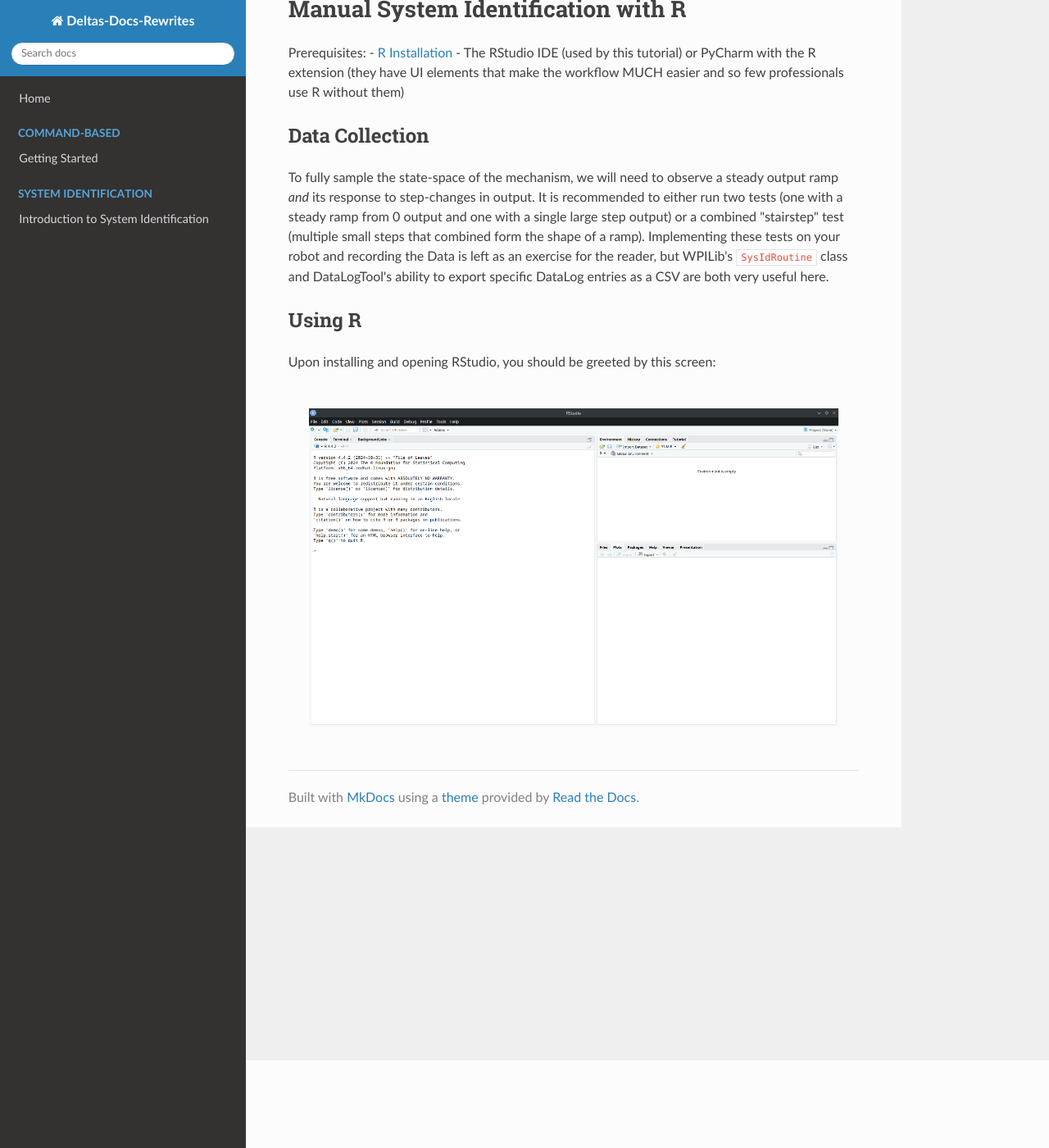
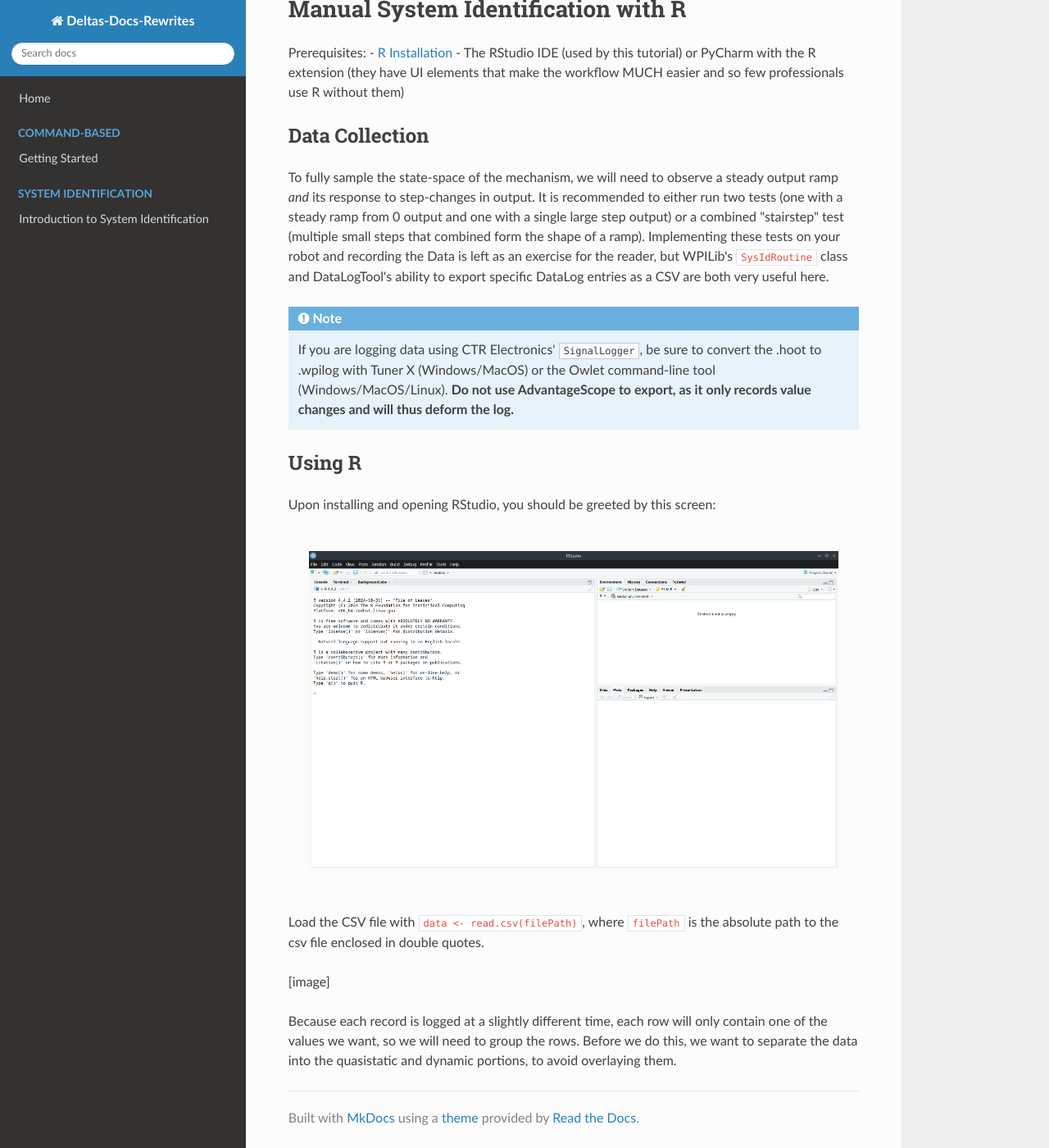
Before and after one commit to DeltaDizzy/deltas-docs-rewrites, an MkDocs documentation site: the page built from docs/system-id/system-id-r.md, in a window 1280 px wide and 1400 px high, scrolled down 107 px. Shown: the whole window at 82% size. Built offline with MkDocs 1.6.1, drawn with Linux system fonts in a browser that asks for light colours; nearby versions of some CDN libraries.

Commit message:
start on R

```diff
--- a/docs/system-id/system-id-r.md
+++ b/docs/system-id/system-id-r.md
@@ -8,8 +8,17 @@
 
 To fully sample the state-space of the mechanism, we will need to observe a steady output ramp *and* its response to step-changes in output. It is recommended to either run two tests (one with a steady ramp from 0 output and one with a single large step output) or a combined "stairstep" test (multiple small steps that combined form the shape of a ramp). Implementing these tests on your robot and recording the Data is left as an exercise for the reader, but WPILib's `SysIdRoutine` class and DataLogTool's ability to export specific DataLog entries as a CSV are both very useful here.
 
+!!! note
+    If you are logging data using CTR Electronics' `SignalLogger`, be sure to convert the .hoot to .wpilog with Tuner X (Windows/MacOS) or the Owlet command-line tool (Windows/MacOS/Linux). **Do not use AdvantageScope to export, as it only records value changes and will thus deform the log.**
+
 ## Using R
 
 Upon installing and opening RStudio, you should be greeted by this screen:
 
 ![RStudio Home Screen](media/manual-id/rstudio/rstudio-home.png)
+
+Load the CSV file with `data <- read.csv(filePath)`, where `filePath` is the absolute path to the csv file enclosed in double quotes.
+
+[image]
+
+Because each record is logged at a slightly different time, each row will only contain one of the values we want, so we will need to group the rows. Before we do this, we want to separate the data into the quasistatic and dynamic portions, to avoid overlaying them.
```
Also changed, not shown: docs/system-id/manual-id.md (+2 -0 lines), docs/system-id/system-id.md (+1 -1 lines).
